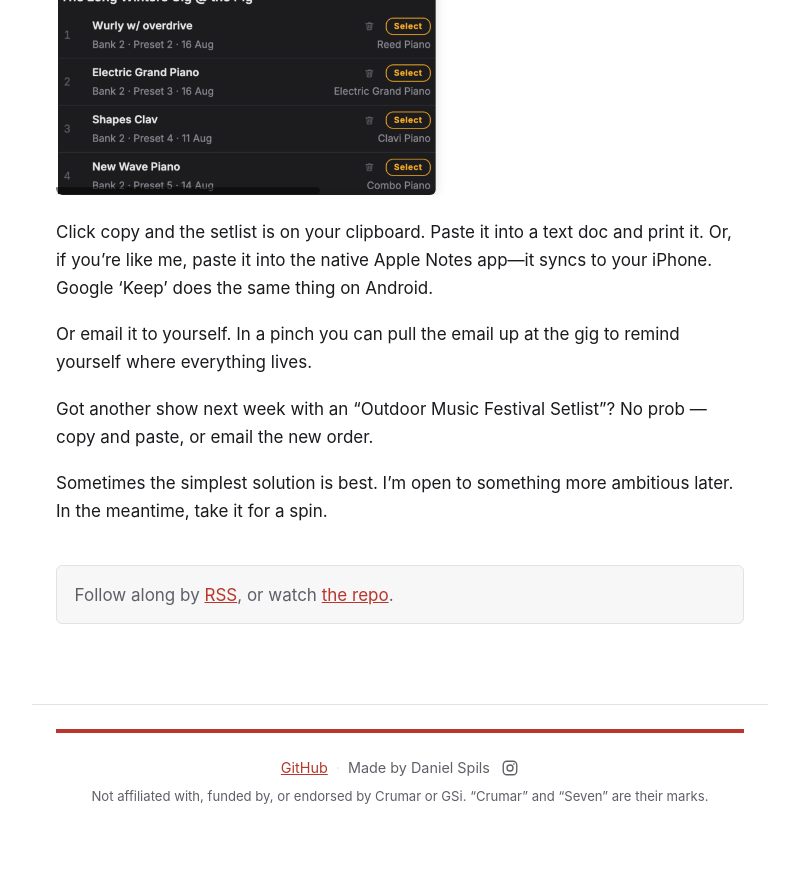
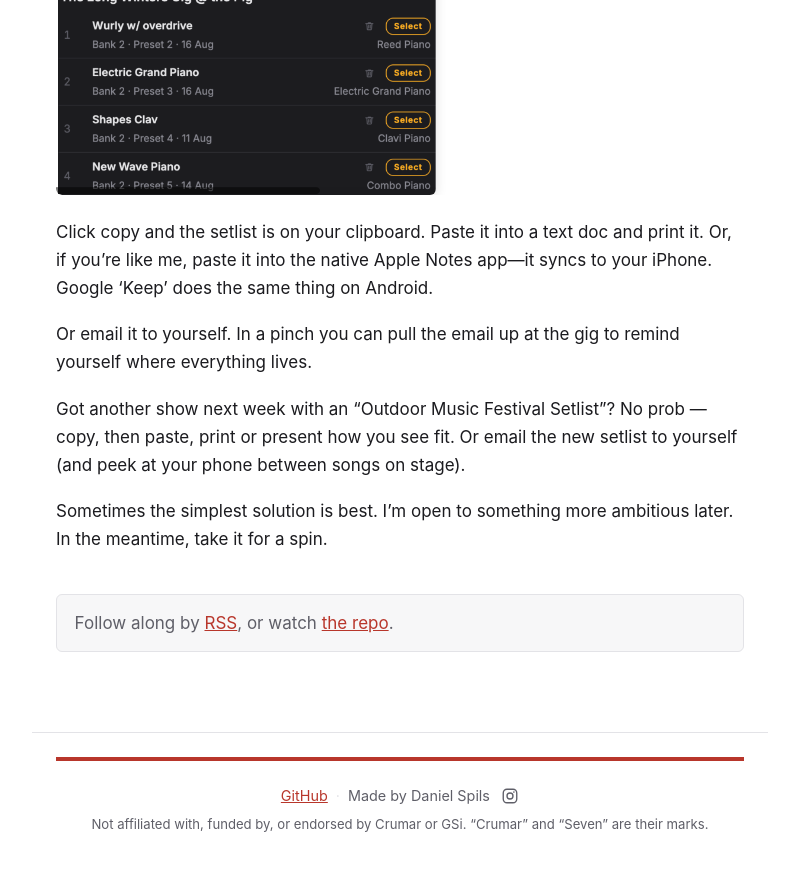
Before and after one commit to danielspils/this-seven-goes-to-eleven, a Jekyll site: the page built from docs/_posts/2026-08-19-your-setlist-on-your-phone.md, in a window 1280 px wide and 900 px high, scrolled down 878 px. Shown: the top 871 px of the window, without its empty margins (240-1039 px from the left). Built offline with Jekyll 4.4.1, drawn with Linux system fonts in a browser that asks for light colours; comment, search, counter and statistics services are not loaded.

Commit message:
Notes: Daniel's edit to the festival paragraph
His wording, applied as sent.

Co-Authored-By: Claude Opus 5 <noreply@anthropic.com>

```diff
--- a/docs/_posts/2026-08-19-your-setlist-on-your-phone.md
+++ b/docs/_posts/2026-08-19-your-setlist-on-your-phone.md
@@ -30,7 +30,8 @@ Or email it to yourself. In a pinch you can pull the email up at the gig to
 remind yourself where everything lives.
 
 Got another show next week with an “Outdoor Music Festival Setlist”? No prob —
-copy and paste, or email the new order.
+copy, then paste, print or present how you see fit. Or email the new setlist to
+yourself (and peek at your phone between songs on stage).
 
 Sometimes the simplest solution is best. I’m open to something more ambitious
 later. In the meantime, take it for a spin.
```
